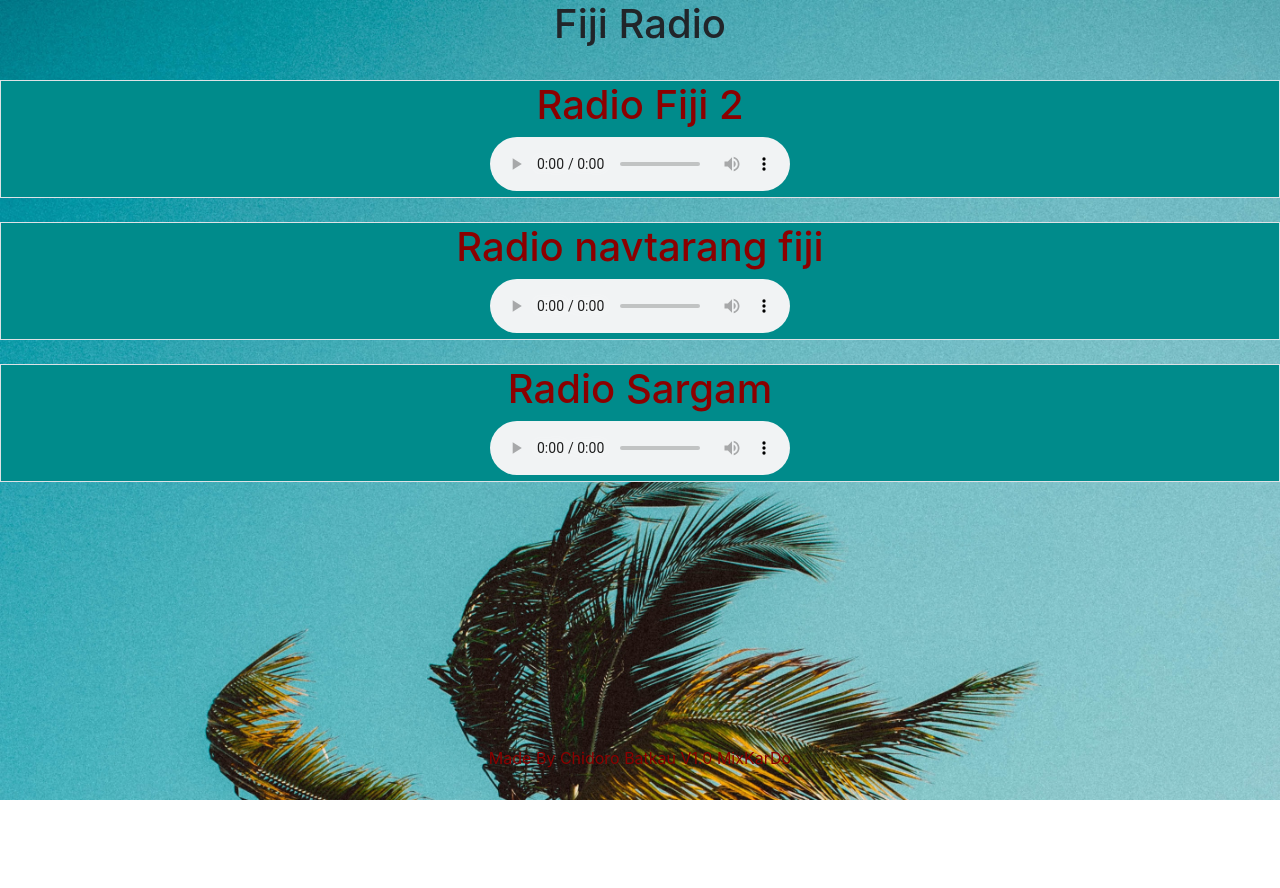
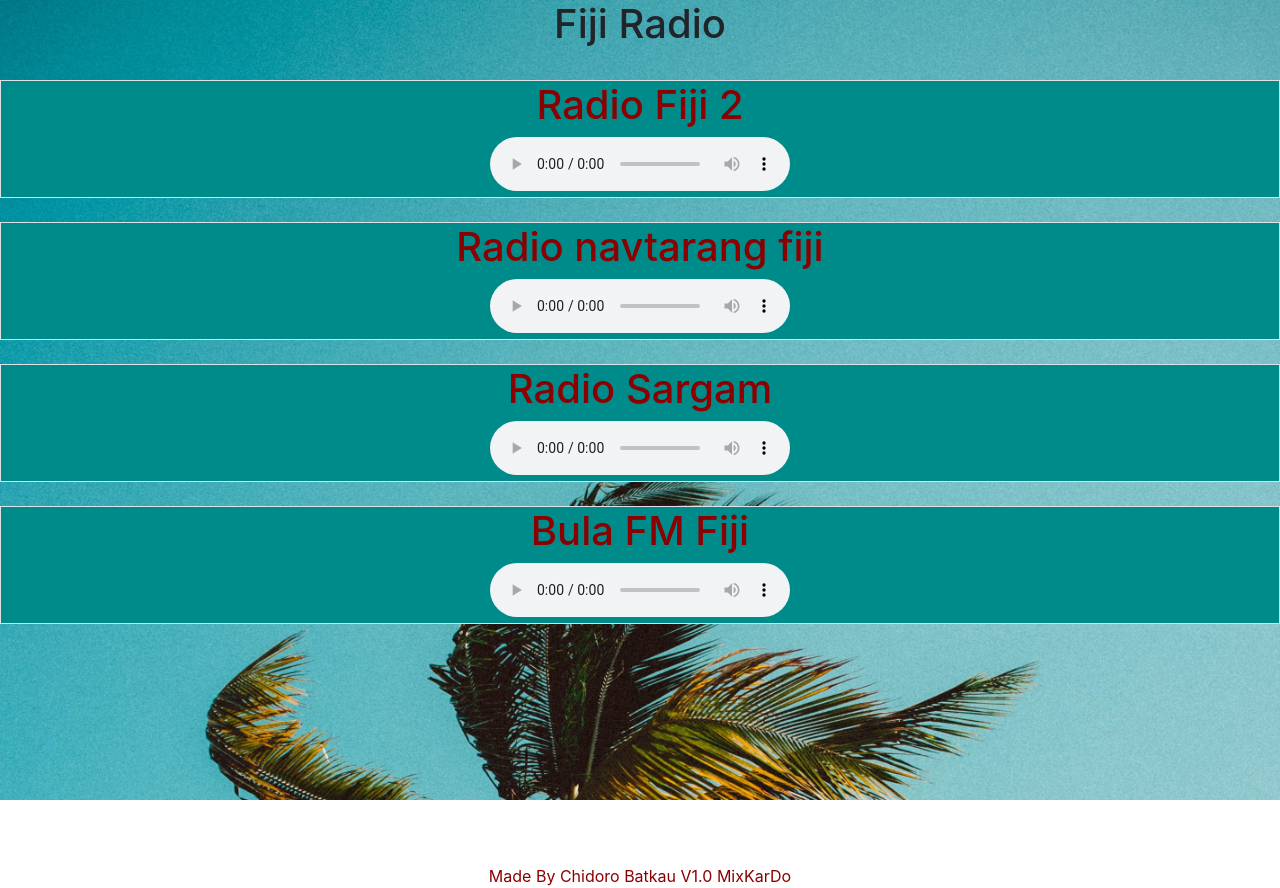
Before and after one commit to nimishlal/fiji-radio-batkau, a React (Create React App) app: page / in a window 1280 px wide. Before the commit the page ends 800 px from the top, so only its background shows below. Built offline with nearby package versions, Linux system fonts and the light colour scheme.

Commit message:
added bula fm

```diff
--- a/src/App.js
+++ b/src/App.js
@@ -29,11 +29,17 @@
       <div className="text-center border">
         <h1>Radio Sargam</h1>
         <audio controls preload="auto">
-          <source src="http://stream.fijivillage.com/radiosargam" type="audio/mp3"></source>
+          <source src="https://stream.fijivillage.com/radiosargam" type="audio/mp3"></source>
         </audio>
       </div>
       </div>
 <br></br>
+<div className="text-center border">
+  <h1>Bula FM Fiji</h1>
+  <audio controls>
+    <source src="http://peridot.streamguys.com:7150/Bula" type="audio/mp3"></source>
+  </audio>
+</div>
       {/* <div className="text-center border">
              <h1>Radio Mirchi Fiji</h1>
       <audio width="" height="" controls >
```
